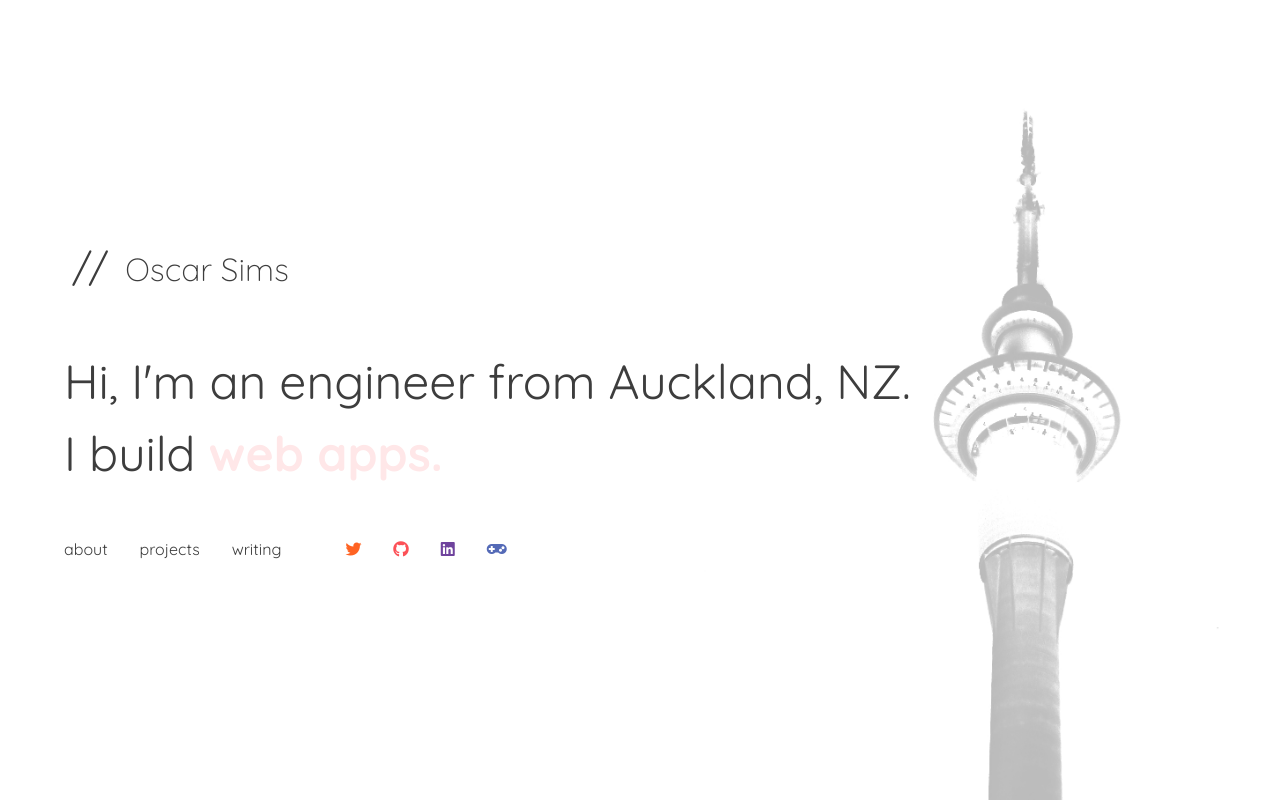
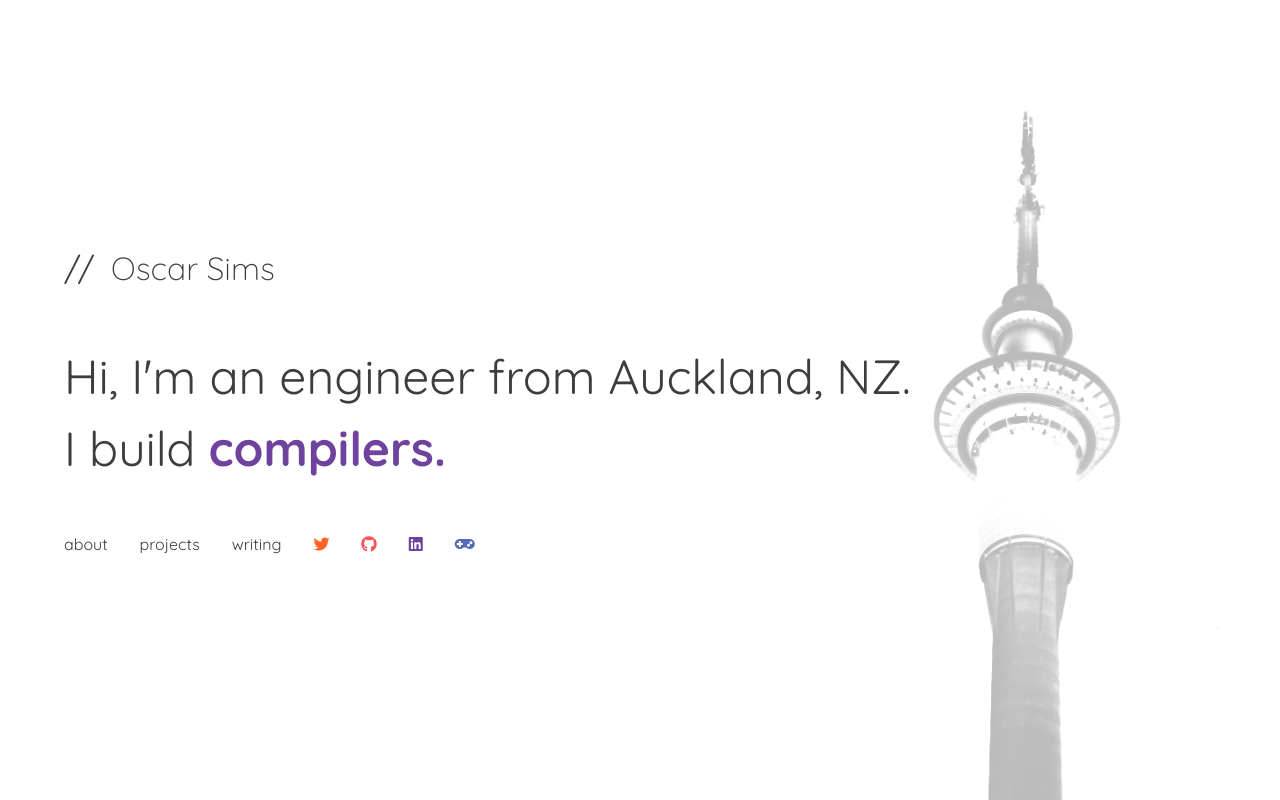
Before and after one commit to oscarcs/oscarcs.github.io, a Vue app: page /#/ in a window 1280 px wide. Built offline with nearby package versions, Linux system fonts and the light colour scheme.

Commit message:
Sizing and timing tweaks to the landing page.

```diff
--- a/src/components/Navbar.vue
+++ b/src/components/Navbar.vue
@@ -33,7 +33,32 @@ export default class Navbar extends Vue {
 </script>
 
 <style lang="scss" scoped>
+  @import "@/styles/oscar.scss";
+
   .navbar {
     background-color: transparent;
   }
+
+  .logo-container {
+    display: flex;
+    align-items: center;
+  }
+
+  .logo {
+    padding-left: 0.5rem;
+    font-size: $logo-size;
+  }
+
+  .logo-text {
+    margin-left: $logo-size / 2;
+    margin-right: $logo-size / 2;
+  }
+
+  .logo-name {
+    font-size: $logo-size / 2;
+  }
+
+  .logo-title {
+    font-size: ($logo-size / 2) * 0.75;
+  }
 </style>
--- a/src/styles/oscar.scss
+++ b/src/styles/oscar.scss
@@ -38,29 +38,6 @@ $navbar-height: 5rem;
 
 $logo-size: 2.4rem;
 
-.logo-container {
-  display: flex;
-  align-items: center;
-}
-
-.logo {
-  padding-left: 0.5rem;
-  font-size: $logo-size;
-}
-
-.logo-text {
-  margin-left: $logo-size / 2;
-  margin-right: $logo-size / 2;
-}
-
-.logo-name {
-  font-size: $logo-size / 2;
-}
-
-.logo-title {
-  font-size: ($logo-size / 2) * 0.75;
-}
-
 .red {
   color: $red;
 }
--- a/src/views/Home.vue
+++ b/src/views/Home.vue
@@ -12,14 +12,14 @@
           </div>
           <div class="pitch">
             I build <span
-              :class="['accent', accentText[accentTextIndex].class]"
+              :class="['accent', accentClass]"
             >{{accentText[accentTextIndex].text}}.</span>
           </div>
           <div class="endnote">
             <router-link to="/about">about</router-link>
             <router-link to="/projects">projects</router-link>
             <router-link to="/writing">writing</router-link>
-            <a style="margin-left: 2rem;" class="fab fa-twitter orange" href="https://twitter.com/oscaroverflow"></a>
+            <a class="fab fa-twitter orange" href="https://twitter.com/oscaroverflow"></a>
             <a class="fab fa-github red" href="https://github.com/oscarcs"></a>
             <a class="fab fa-linkedin purple" href="https://www.linkedin.com/in/oscarcs"></a>
             <a class="fa fa-gamepad blue" href="https://oscar.itch.io"></a>
@@ -38,30 +38,30 @@ import Navbar from '@/components/Navbar.vue';
 export default class Home extends Vue {
   private accentText = [
     { text: 'software', class: 'orange' },
-    { text: 'software', class: 'white' },
     { text: 'web apps', class: 'red' },
-    { text: 'web apps', class: 'white' },
     { text: 'compilers', class: 'purple' },
-    { text: 'compilers', class: 'white' },
     { text: 'desktop apps', class: 'blue' },
-    { text: 'desktop apps', class: 'white' },
     { text: 'backends', class: 'orange' },
-    { text: 'backends', class: 'white' },
     { text: 'cloud software', class: 'red' },
-    { text: 'cloud software', class: 'white' },
     { text: 'tooling', class: 'purple' },
-    { text: 'tooling', class: 'white' },
-    { text: 'CI/CD pipelines', class: 'blue' },
-    { text: 'CI/CD pipelines', class: 'white' },
+    { text: 'CI/CD pipelines', class: 'blue' }
   ]
 
-  // private accentTextIndex = Math.floor(Math.random() * this.accentText.length);
   private accentTextIndex = 0;
+  private accentClass = this.accentText[this.accentTextIndex].class;
 
   mounted () {
+    setTimeout(() => {
+      this.accentClass = 'white'
+    }, 1500)
+
     setInterval(() => {
       this.accentTextIndex = (this.accentTextIndex + 1) % this.accentText.length;
-    }, 2500);
+      this.accentClass = this.accentText[this.accentTextIndex].class;
+      setTimeout(() => {
+        this.accentClass = 'white'
+      }, 1500)
+    }, 2000);
   }
 }
 </script>
@@ -78,13 +78,17 @@ export default class Home extends Vue {
   }
 
   .white {
-    color: white;
+    color: transparent;
   }
 
   .name {
     font-size: 2rem;
     margin-bottom: 3rem;
     font-weight: 100;
+
+    @media (max-width: 30em) {
+      font-size: 1.66rem;
+    }
   }
 
   .logo {
@@ -94,6 +98,10 @@ export default class Home extends Vue {
 
   .pitch {
     font-size: 3rem;
+
+    @media (max-width: 30em) {
+      font-size: 2rem;
+    }
   }
 
   .subpitch {
@@ -117,7 +125,7 @@ export default class Home extends Vue {
     transition: color 0.8s;
   }
 
-  .fa, .fab {
+  .fab, .fa {
     // color: white;
     &:not(:last-child) {
       margin-right: 2rem;
```
